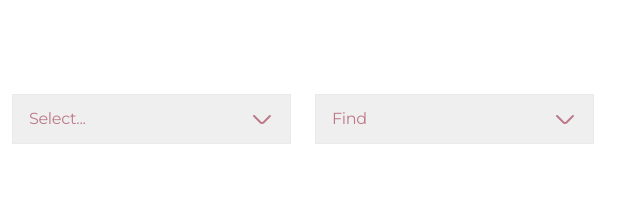
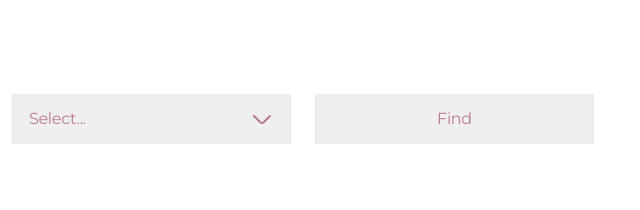
Before and after one commit to shafiqahmad81/chocolovely, a plain HTML site: page index.html in a window 1280 px wide. Shown: the part 1033-1243 px from the top of the page, 640-1280 px from the left. Drawn offline with nearby package versions, Linux system fonts and the light colour scheme; files whose address does not match are found by name.

Commit message:
update select find issue

```diff
--- a/index.html
+++ b/index.html
@@ -169,7 +169,7 @@
                   <option value="popular">Popular</option>
                   <option value="recent">Recent</option>
                 </select>
-                <select name="" id="">
+                <select class="find" name="" id="">
                   <option value="sort by popular">Find</option>
                   <option value="popular">Popular</option>
                   <option value="recent">Recent</option>
--- a/src/css/style.css
+++ b/src/css/style.css
@@ -589,6 +589,11 @@
    background-size: 24px;
    font-family: "Montserrat", sans-serif;
 }
+.filter-group select.find{
+   background-image: unset;
+   text-align: center;
+   padding-right: 16px;
+}
 
 .search-filter-wrapper .filter-group select:focus-visible {
    outline: 1px solid #E8EAEE;
```
